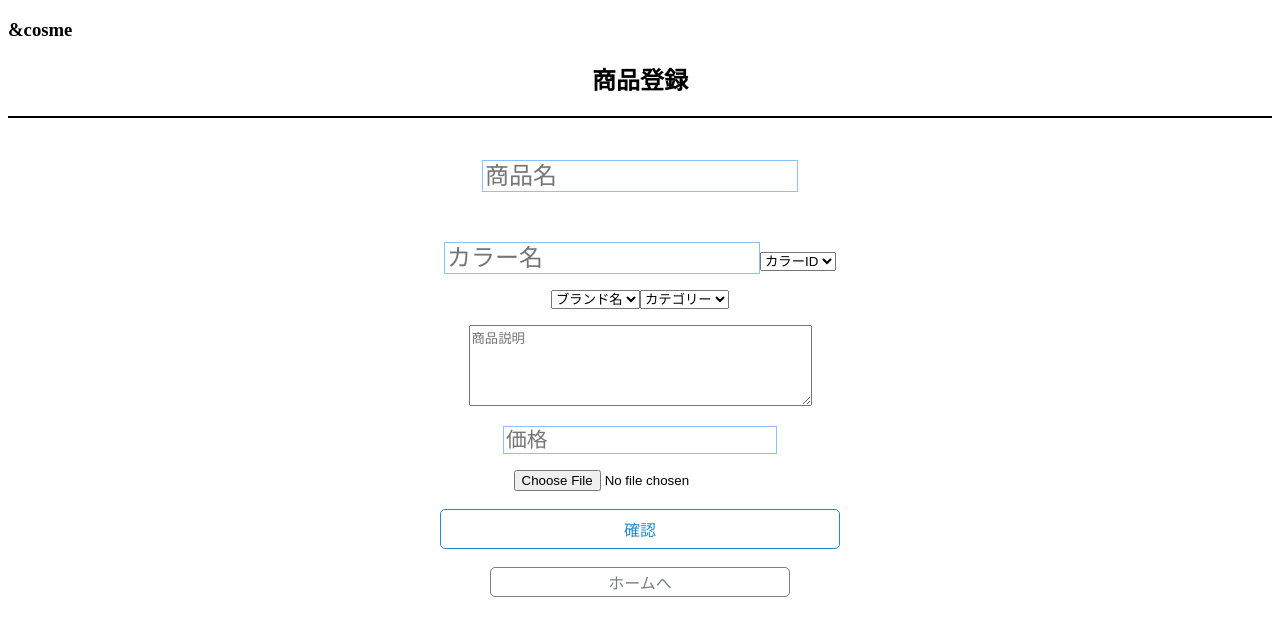
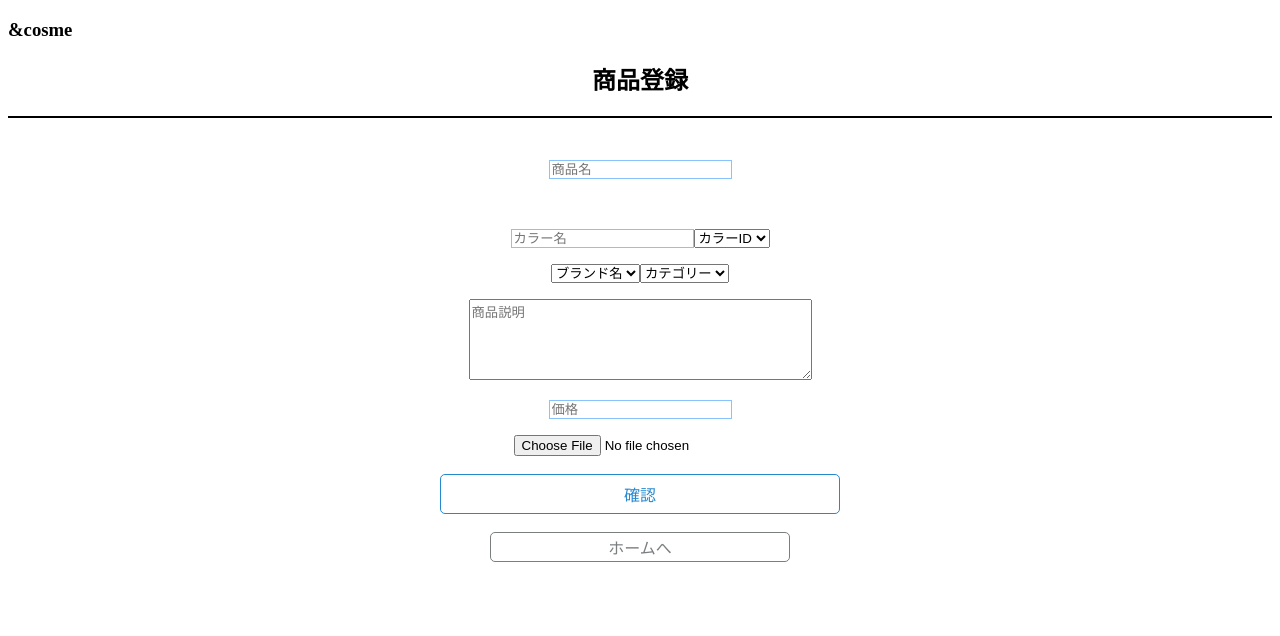
Before and after one commit to hirata0802/TeamGirls, a PHP site: page /k_cosme_new.php in a window 1280 px wide. Shown: the top 636 px of the page. Run offline with PHP 8.4, Linux system fonts and the light colour scheme; the visitor is signed in with stand-in values (Sample User, id 1); data that the repository does not hold is empty.

Commit message:
Update k_style.css

```diff
--- a/&cosme/css/k_style.css
+++ b/&cosme/css/k_style.css
@@ -8,8 +8,8 @@
   text-align: center;
 }
 
-input[type="text"] {   border: 1px solid #89c3fd; font-size: 150%}
-input[type="number"] {   border: 1px solid #89c3fd;  font-size: 130% }
+input[type="text"] {   border: 1px solid #89c3fd; }
+input[type="number"] {   border: 1px solid #89c3fd; }
 input[type="email"] {   border: 1px solid #89c3fd; }
 input[type="password"] {   border: 1px solid #89c3fd; }
 input[type="date"] {   border: 1px solid #7a7e7f; }
@@ -94,7 +94,11 @@ select[name="kategori"] {   border: 1px solid #89c3fd; }
 }
 
 
-table {   border-collapse: collapse;   width: 100%; } /* ここから偶数行のスタイル */tr:nth-child(even) {   background-color: #eaf6ff !important; /* 薄い水色に変更 */} th, td {   border: 1px solid #dddddd;   text-align: left;   padding: 8px; } th {   background-color: #f2f2f2;   font-weight: bold; }
+table{border-collapse: collapse; width: 100%; }
+ /* ここから偶数行のスタイル */
+ tr:nth-child(even){background-color: #eaf6ff !important;/* 薄い水色に変更 */}
+ th, td {border: 1px solid #dddddd; text-align: left;padding: 8px; }
+ th {   background-color: #f2f2f2;   font-weight: bold; }
 
 
 /*商品登録画面のcss*/
```
